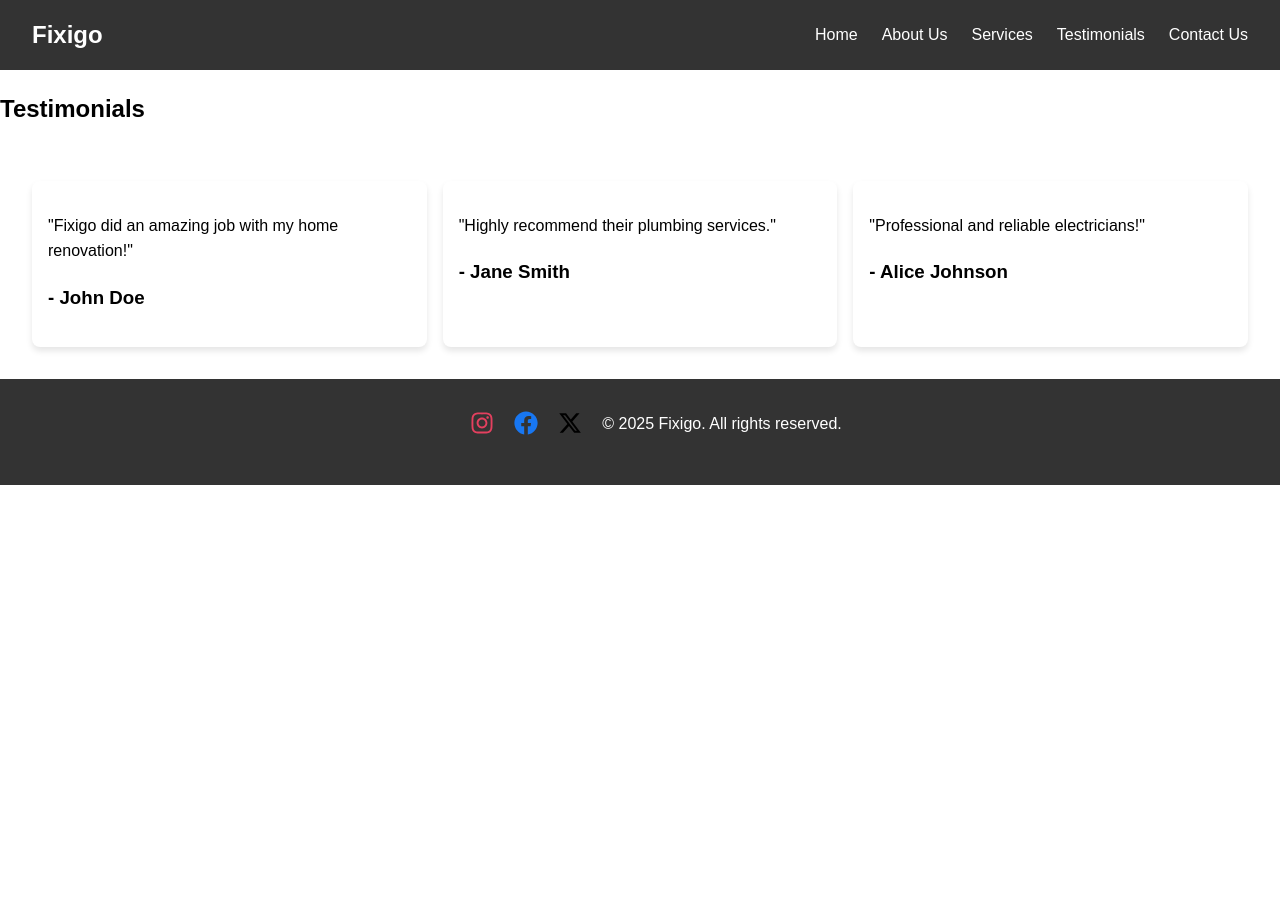
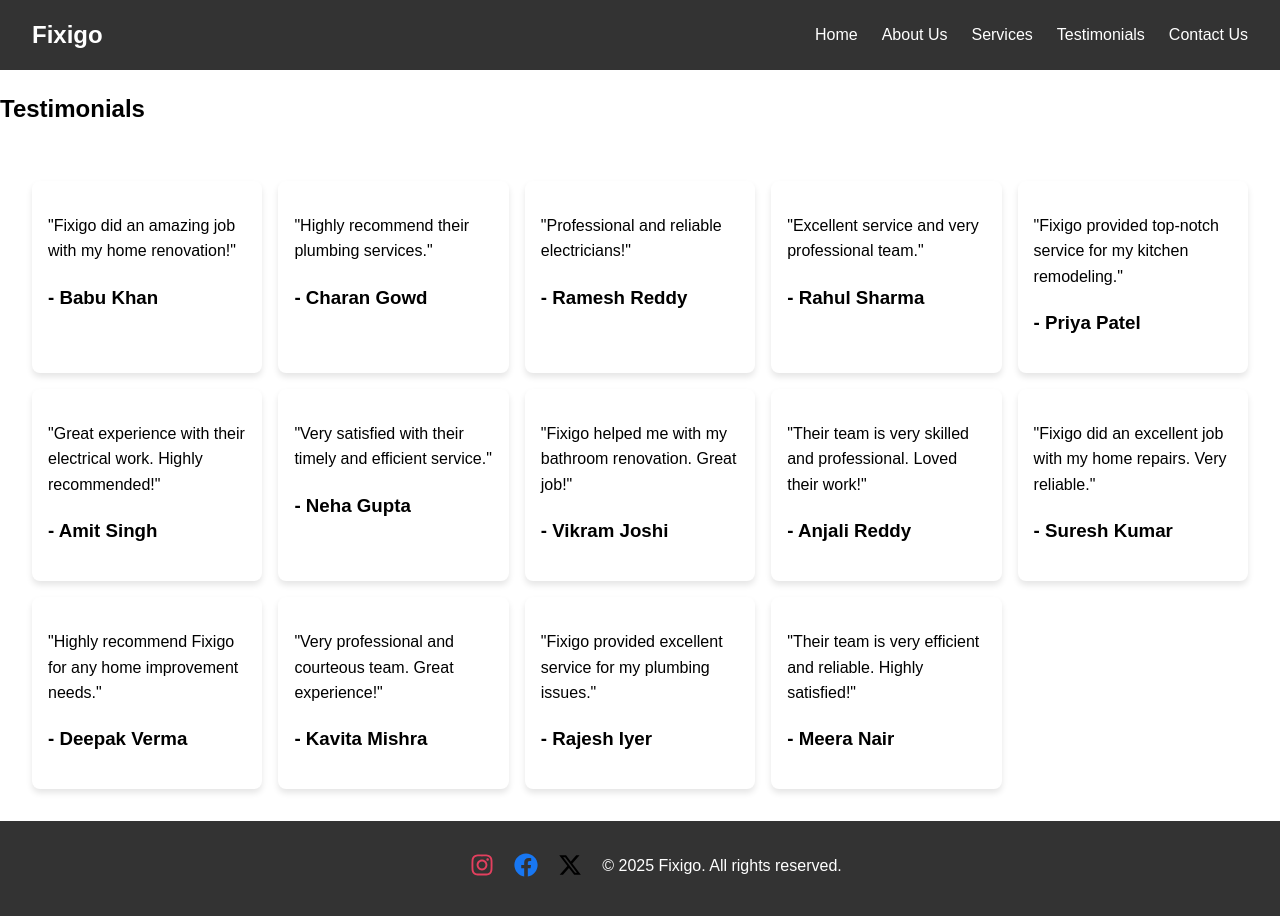
Before and after one commit to Fixigo-HS/Fixi-go, a React (Vite) app: page /testimonials in a window 1280 px wide. Shown: the top 916 px of the page. Before the commit the page ends 800 px from the top, so only its background shows below. Built offline with nearby package versions, Linux system fonts and the light colour scheme.

Commit message:
changes testimonials

```diff
--- a/src/Components/Testimonials.jsx
+++ b/src/Components/Testimonials.jsx
@@ -1,10 +1,22 @@
 import { motion } from 'framer-motion';
+import emailjs from 'emailjs-com';
 
 const Testimonials = () => {
   const testimonials = [
-    { name: 'John Doe', review: 'Fixigo did an amazing job with my home renovation!' },
-    { name: 'Jane Smith', review: 'Highly recommend their plumbing services.' },
-    { name: 'Alice Johnson', review: 'Professional and reliable electricians!' },
+    { name: 'Babu Khan', review: 'Fixigo did an amazing job with my home renovation!' },
+    { name: 'Charan Gowd', review: 'Highly recommend their plumbing services.' },
+    { name: 'Ramesh Reddy', review: 'Professional and reliable electricians!' },
+    { name: 'Rahul Sharma', review: 'Excellent service and very professional team.' },
+    { name: 'Priya Patel', review: 'Fixigo provided top-notch service for my kitchen remodeling.' },
+    { name: 'Amit Singh', review: 'Great experience with their electrical work. Highly recommended!' },
+    { name: 'Neha Gupta', review: 'Very satisfied with their timely and efficient service.' },
+    { name: 'Vikram Joshi', review: 'Fixigo helped me with my bathroom renovation. Great job!' },
+    { name: 'Anjali Reddy', review: 'Their team is very skilled and professional. Loved their work!' },
+    { name: 'Suresh Kumar', review: 'Fixigo did an excellent job with my home repairs. Very reliable.' },
+    { name: 'Deepak Verma', review: 'Highly recommend Fixigo for any home improvement needs.' },
+    { name: 'Kavita Mishra', review: 'Very professional and courteous team. Great experience!' },
+    { name: 'Rajesh Iyer', review: 'Fixigo provided excellent service for my plumbing issues.' },
+    { name: 'Meera Nair', review: 'Their team is very efficient and reliable. Highly satisfied!' },
   ];
 
   return (
```
Also changed, not shown: 1 other file (tests, documents, lock files or other folders).
